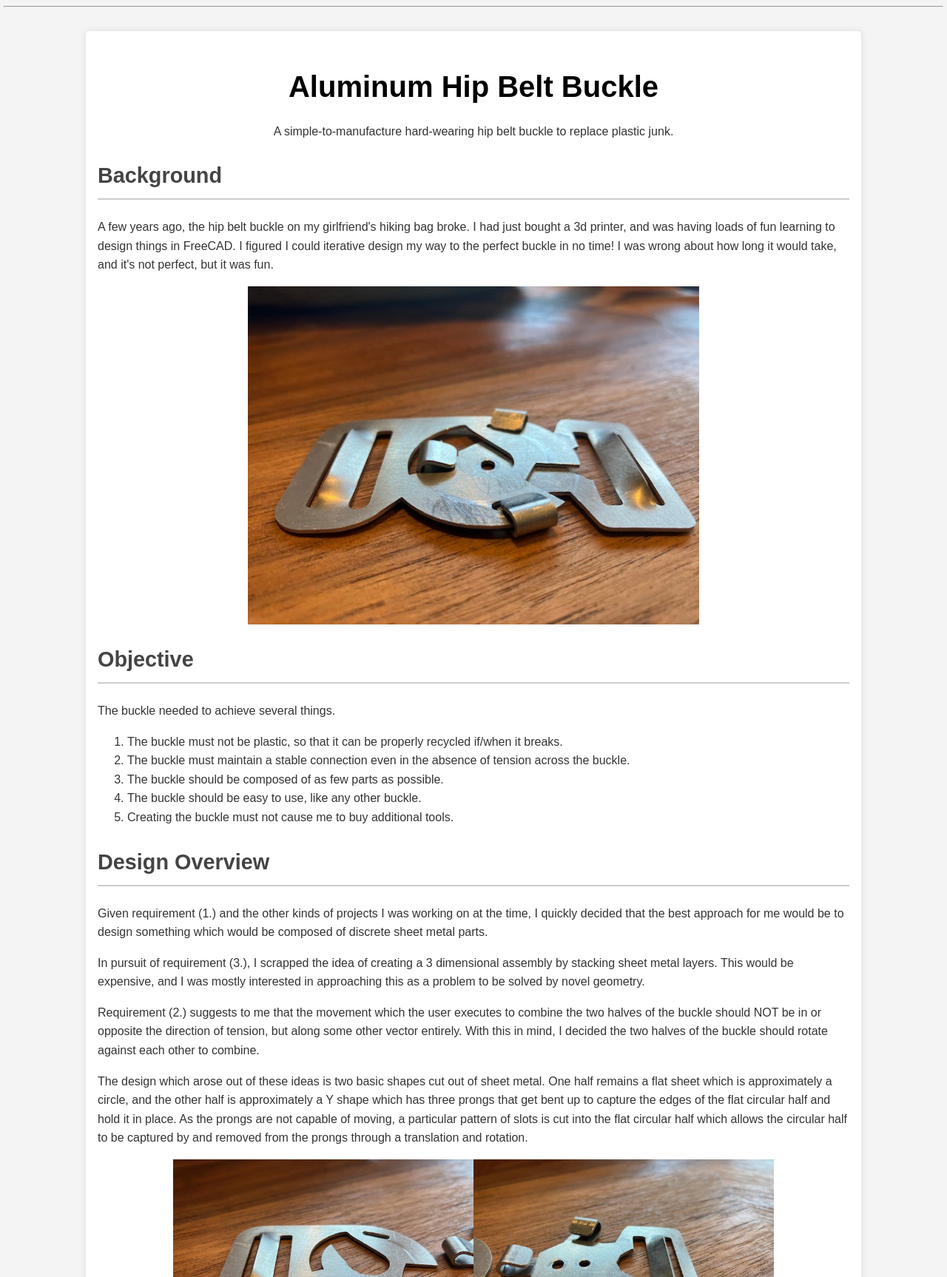
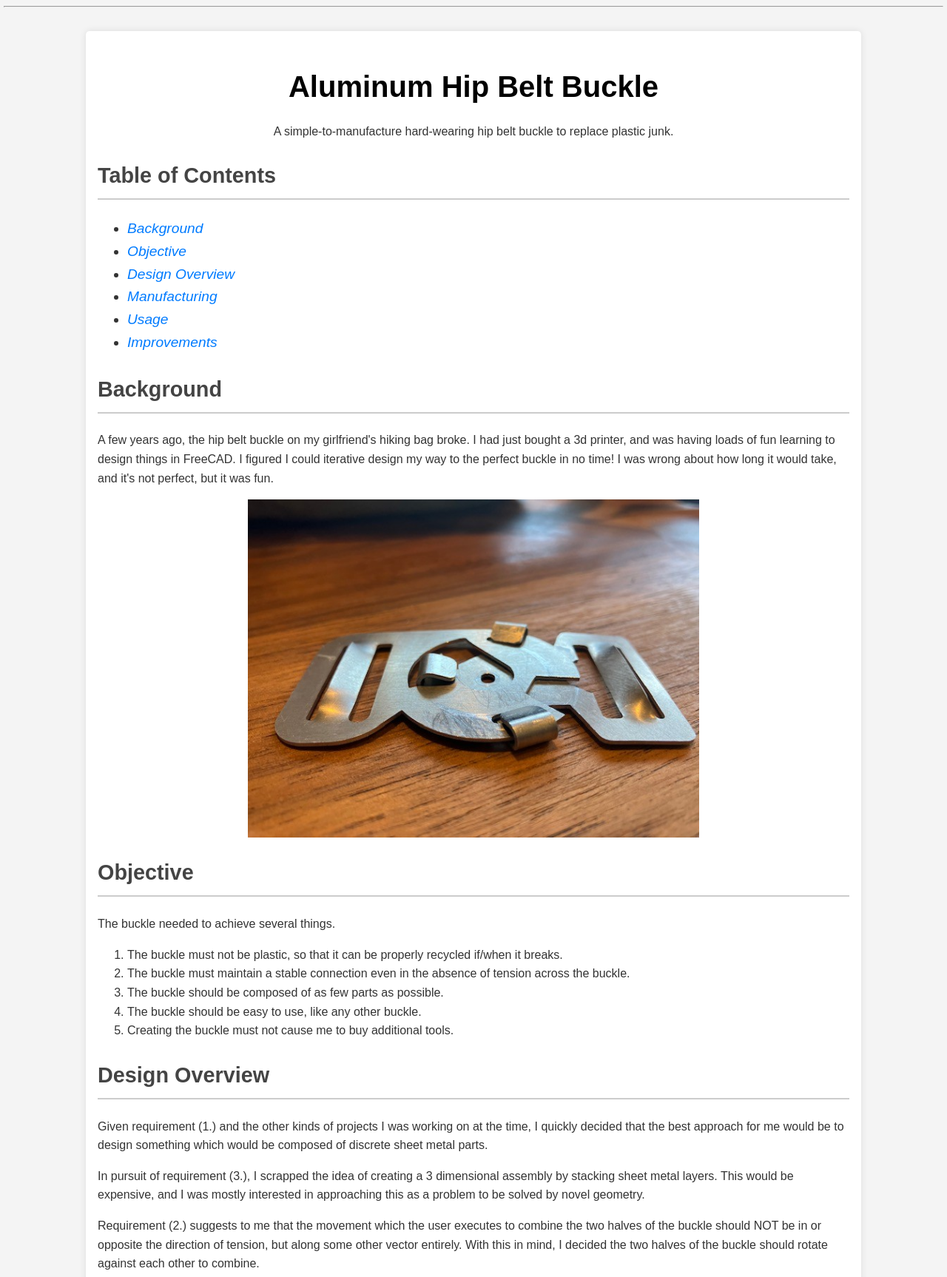
Before and after one commit to Stone071/skipping_stone_eng, a Flask app: page /hip-belt-buckle in a window 1280 px wide. Shown: the part 51-1777 px from the top of the page at 74% size. Run offline with Flask 3, Linux system fonts and the light colour scheme.

Commit message:
Added a table of contents to each page

```diff
--- a/static/styles.css
+++ b/static/styles.css
@@ -97,12 +97,13 @@ a:hover, a:focus {
     margin-bottom: 1rem;
 }
 
-/* Style the tables */
+/* Style the tables or lists*/
 table, th, td {
     border: 1px solid;
 }
-.emptyBox {
-    background-color: #000;
+.tableOfContents {
+    font-style: italic;
+    font-size: 1.2rem;
 }
 
 /* Some Images */
--- a/templates/aluminum-hipbelt-buckle.html
+++ b/templates/aluminum-hipbelt-buckle.html
@@ -9,7 +9,19 @@
         <!-- <a class="repoLink" href="https://github.com/Stone071/solarthermal_control">Repository</a> -->
     </div>
 
-    <h2>Background</h2>
+    <div>
+        <h2>Table of Contents</h2>
+        <ul class="tableOfContents">
+            <li><a href="#background">Background</a></li>
+            <li><a href="#objective">Objective</a></li>
+            <li><a href="#design-overview">Design Overview</a></li>
+            <li><a href="#manufacturing">Manufacturing</a></li>
+            <li><a href="#usage">Usage</a></li>
+            <li><a href="#improvements">Improvements</a></li>
+        </ul>
+    </div>
+
+    <h2 id="background">Background</h2>
     <p>
         A few years ago, the hip belt buckle on my girlfriend's hiking bag broke. I had just bought a 3d printer, and was
         having loads of fun learning to design things in FreeCAD. I figured I could iterative design my way to the
@@ -19,7 +31,7 @@
         <img width="60%" src="{{ url_for('static', filename='together_buckle.jpeg') }}""/>
     </div>
 
-    <h2>Objective</h2>
+    <h2 id="objective">Objective</h2>
     <p>
         The buckle needed to achieve several things.
         <ol>
@@ -31,7 +43,7 @@
         </ol>
     </p>
 
-    <h2>Design Overview</h2>
+    <h2 id="design-overview">Design Overview</h2>
     <p>
         Given requirement (1.) and the other kinds of projects I was working on at the time,
         I quickly decided that the best approach for me would be to design something which would be composed
@@ -66,7 +78,7 @@
         position one of stability, requiring intentional energy input to rotate the buckle out of the locked state.
     </p>
 
-    <h2>Manufacturing</h2>
+    <h2 id="manufacturing">Manufacturing</h2>
     <p>
         I used .040" (1.016mm) 5052 aluminum for this project since it lends itself so well to bending. The aluminum was all
         laser cut by SendCutSend, and bent into shape by me. The hand tools which are used to
@@ -126,7 +138,7 @@
         is at least 10x what it costs to manufacture a plastic hip belt buckle, but that wasn't the point of this.
     </p>
 
-    <h2>Usage</h2>
+    <h2 id="usage">Usage</h2>
     <p>
         I think the buckle achieves requirement (4.) of being easy to use. It doesn't have the same one-handed
         quick-release ability as a typical hip belt buckle, but putting it together and taking it apart is one
@@ -152,7 +164,7 @@
         </div>
     </p>
 
-    <h2>Improvements</h2>
+    <h2 id="improvements">Improvements</h2>
     <p>
         Like most things I made, this will never truly be done for me. The remaining element which I don't
         feel satisfied with is my ladder-lock solution. I don't feel it has the same smooth action as a normal
```
Also changed, not shown: templates/bottle-cap-imager.html (+16 -5 lines), templates/seesaw-island-riddle.html (+55 -23 lines), templates/solar-thermal-controller.html (+14 -3 lines).
